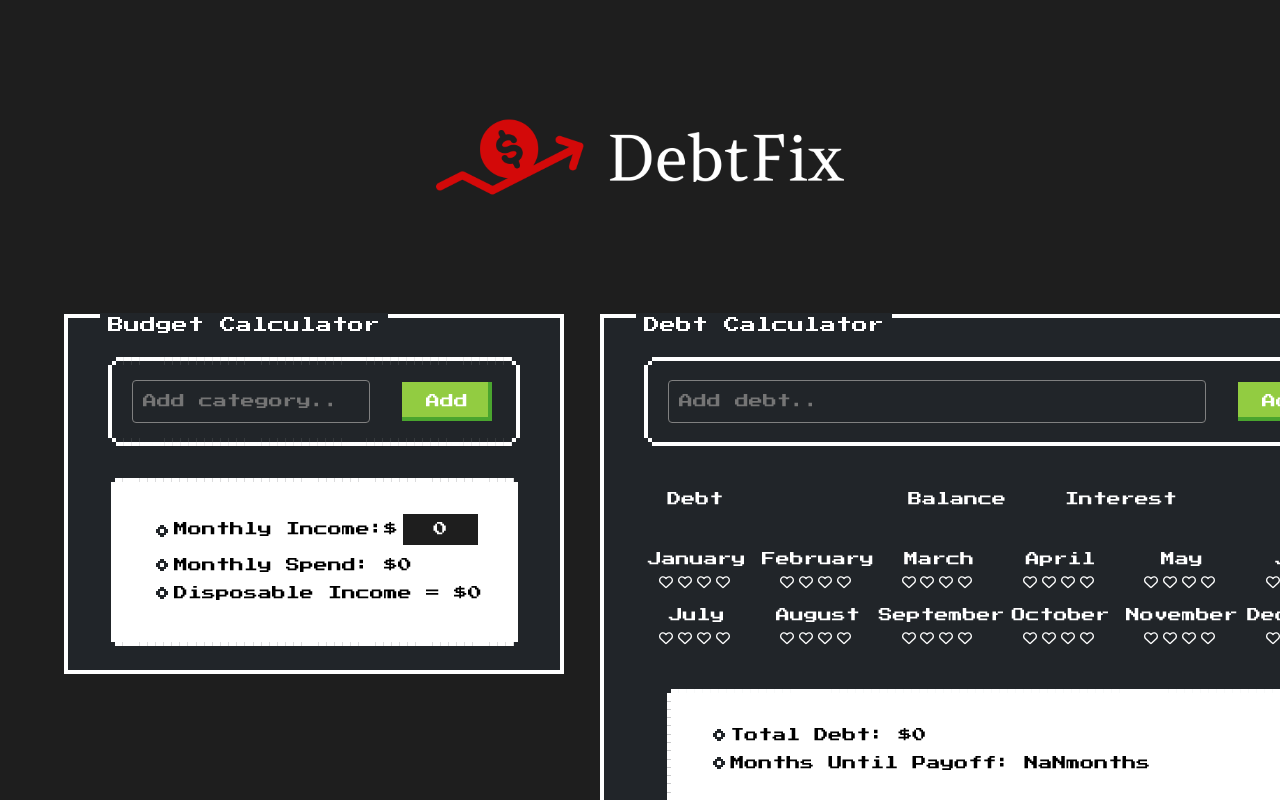
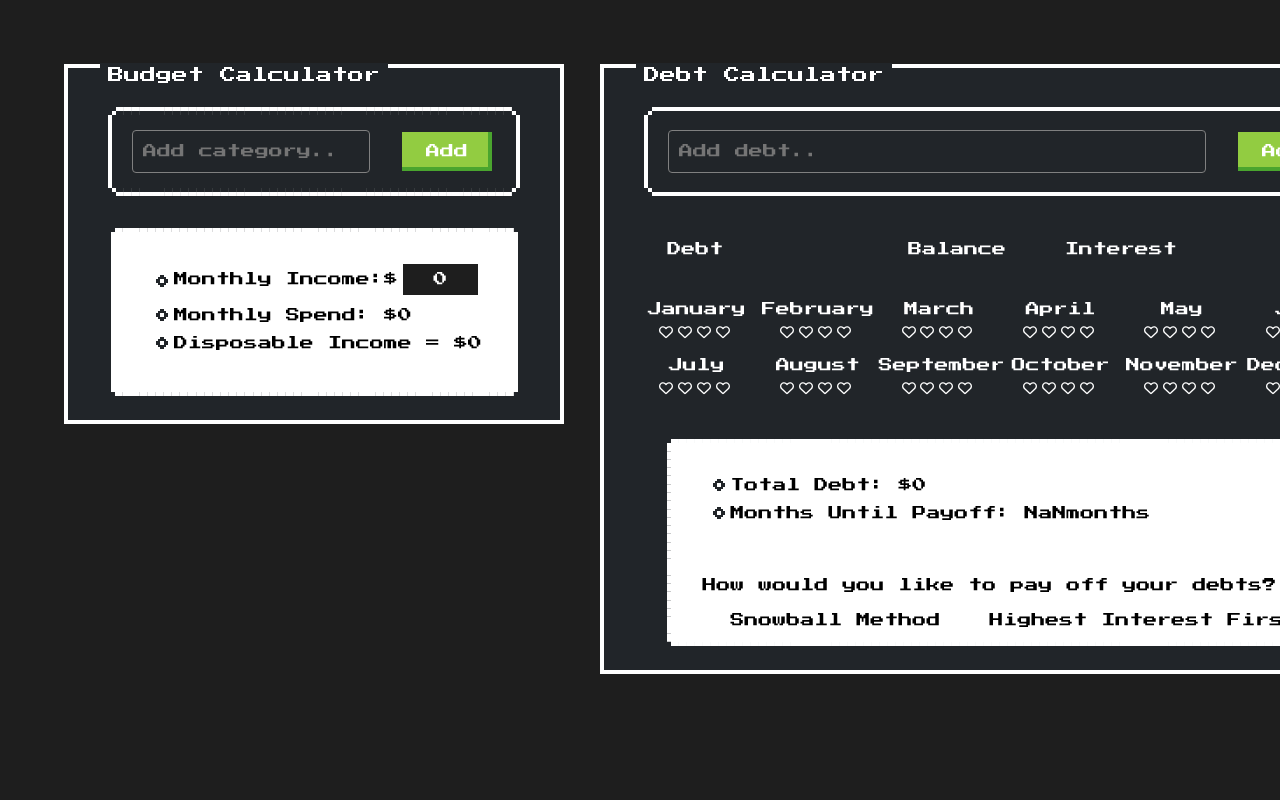
Before and after one commit to kyletucci/debt-fix, a React (Vite) app: page / in a window 1280 px wide. Shown: the top 800 px of the page. Built offline with nearby package versions, Linux system fonts and the light colour scheme.

Commit message:
remove logo

```diff
--- a/src/App.jsx
+++ b/src/App.jsx
@@ -29,7 +29,6 @@ function App() {
 
   return (
     <div className="main-container">
-      <img className="app-logo" src="src/assets/cover.png" alt="debtfix logo" />
       <div className="app-container">
         <BudgetCalculator
           setAndSaveDisposableIncome={setAndSaveDisposableIncome}
```
